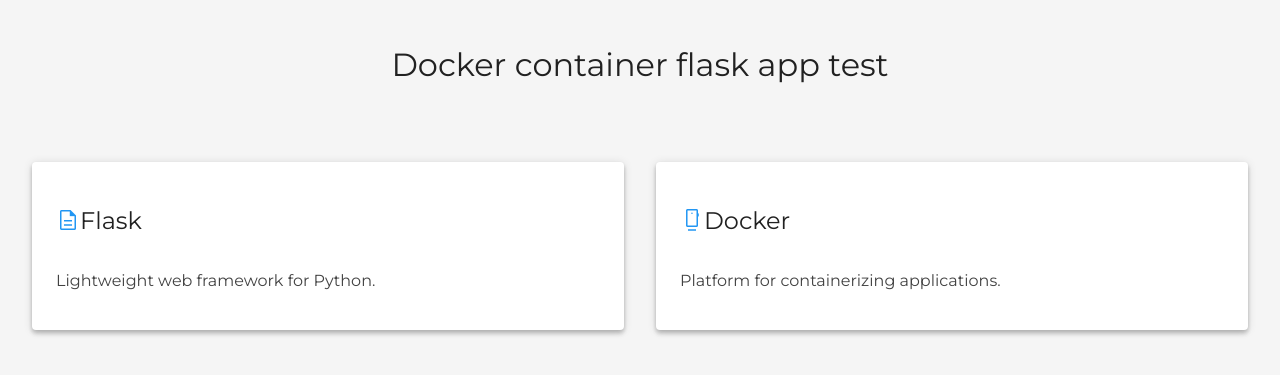
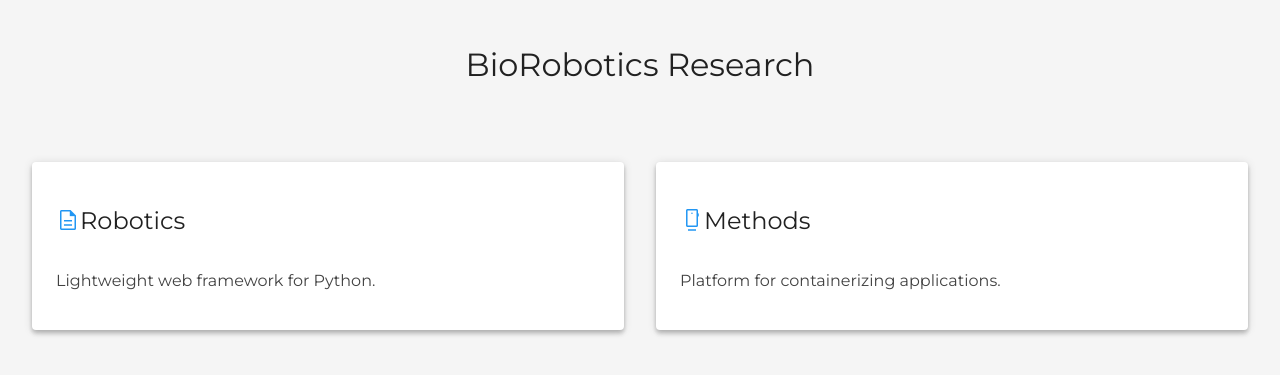
Before and after one commit to greg-ogs/AWS-S3-BioRobotics-page, a Flask app: page / in a window 1280 px wide. Shown: the top 375 px of the page. Run offline with Flask 3, Linux system fonts and the light colour scheme.

Commit message:
Refactor pages and update routes for Robotics and Methods
Renamed templates, routes, and CSS classes to replace "Docker" and "Flask" with "Methods" and "Robotics" respectively. Introduced a `docker-compose.yml` file for enhanced container management. Adjusted application logic and content to reflect the updated focus on Robotics and Methods.

```diff
--- a/docker-compose.yml
+++ b/docker-compose.yml
@@ -16,7 +16,7 @@ services:
     networks:
       - app_network
   flask_app:
-    image: gregogs/testings:flask-V1
+    image: gregogs/testings:flask-V1.1
     container_name: flask_container
     ports:
       - "5000:5000"
--- a/flask-application/app.py
+++ b/flask-application/app.py
@@ -7,13 +7,13 @@ app = Flask(__name__)
 def hello_world():  # put application's code here
     return render_template('index.html')
 
-@app.route('/flask')
+@app.route('/robotics')
 def flask_page():
-    return render_template('flask-page.html')
+    return render_template('Robotics-page.html')
 
-@app.route('/docker')
+@app.route('/methods')
 def docker_page():
-    return render_template('docker-page.html')
+    return render_template('Methods-page.html')
 
 @app.route("/healthz")
 def healthz():
--- a/flask-application/static/style.css
+++ b/flask-application/static/style.css
@@ -103,26 +103,26 @@ a {
     box-shadow: 0px 3px 6px rgba(0, 0, 0, 0.16), 0 3px 6px rgba(0, 0, 0, 0.23); /* More pronounced shadow on hover */
 }
 
-body.docker {
-    background-color: #1976D2; /* Docker blue */
+body.Methods {
+    background-color: #1976D2; /* Methods blue */
     color: white;
 }
 
-body.docker h1 {
+body.Methods h1 {
     color: white;
 }
-body.docker .definition-box h2{
-    color: #424242; /* Maintain white titles on Docker page */
+body.Methods .definition-box h2{
+    color: #424242; /* Maintain white titles on Methods page */
 }
 
-body.flask {
-    background-color: #0288D1; /* Flask blue */
+body.Robotics {
+    background-color: #0288D1; /* Robotics blue */
     color: white;
 }
 
-body.flask h1 {
+body.Robotics h1 {
     color: white;
 }
-body.flask .definition-box h2 {
+body.Robotics .definition-box h2 {
     color: #424242;
 }
--- a/flask-application/templates/index.html
+++ b/flask-application/templates/index.html
@@ -4,26 +4,26 @@
 <head>
     <meta charset="UTF-8">
     <meta name="viewport" content="width=device-width, initial-scale=1.0">
-    <title>Docker container flask app test</title>
+    <title>Robotics and bio-robotics</title>
     <link rel="stylesheet" href="https://fonts.googleapis.com/css2?family=Material+Symbols+Outlined:opsz,wght,FILL,GRAD@20..48,100..700,0..1,-50..200" />
     <link rel="stylesheet" href="{{ url_for('static', filename='style.css') }}">
 </head>
 <body>
 
-<h1>Docker container flask app test</h1>
+<h1>BioRobotics Research</h1>
 
 <div class="definition-container">
     <div class="definition-box">
-        <a href="/flask">
+        <a href="/robotics">
             <span class="material-symbols-outlined">description</span>
-            <h2>Flask</h2>
+            <h2>Robotics</h2>
         </a>
         <p>Lightweight web framework for Python.</p>
     </div>
     <div class="definition-box">
-        <a href="/docker">
+        <a href="/methods">
             <span class="material-symbols-outlined">dock</span>
-            <h2>Docker</h2>
+            <h2>Methods</h2>
         </a>
         <p>Platform for containerizing applications.</p>
     </div>
```
Also changed, not shown: flask-application/docker-compose.yml (added, +19 -0 lines), flask-application/templates/Methods-page.html (added, +25 -0 lines), flask-application/templates/Robotics-page.html (added, +27 -0 lines), flask-application/templates/docker-page.html (deleted, +0 -25 lines), flask-application/templates/flask-page.html (deleted, +0 -27 lines).
